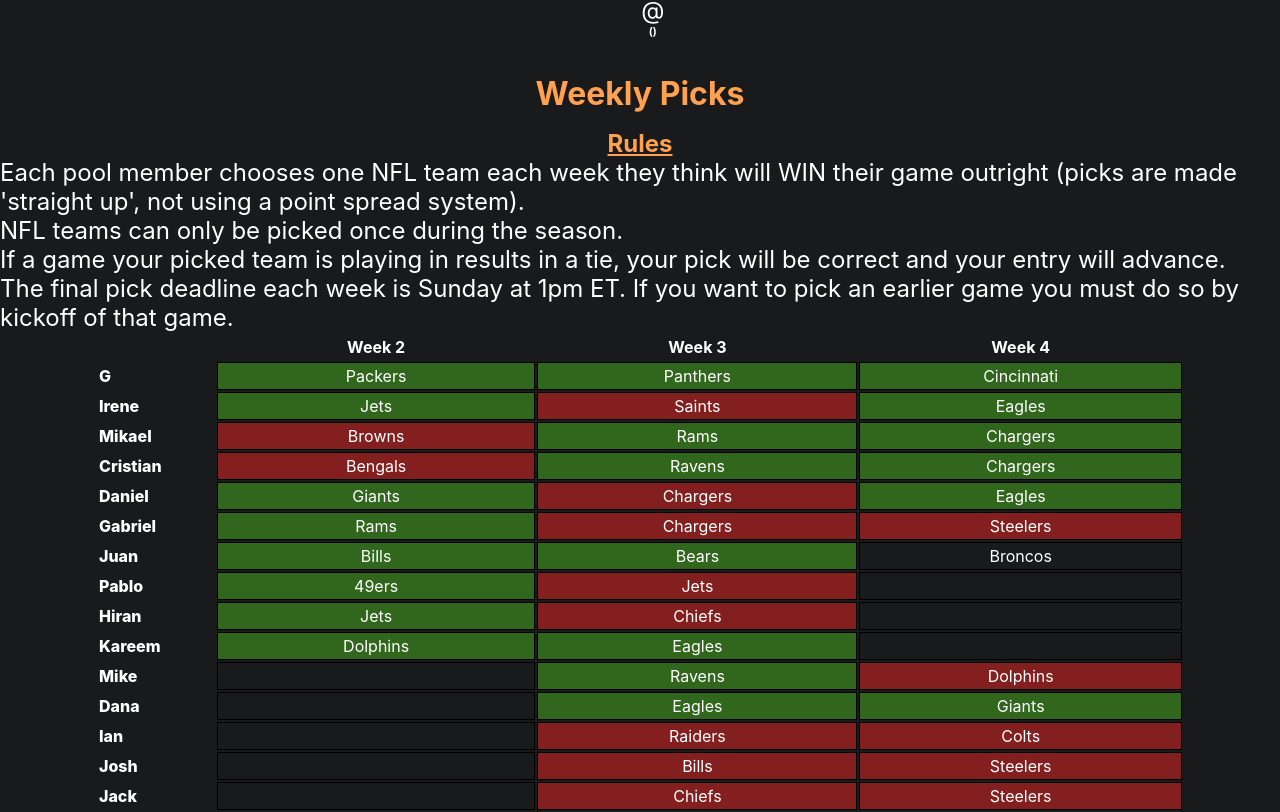
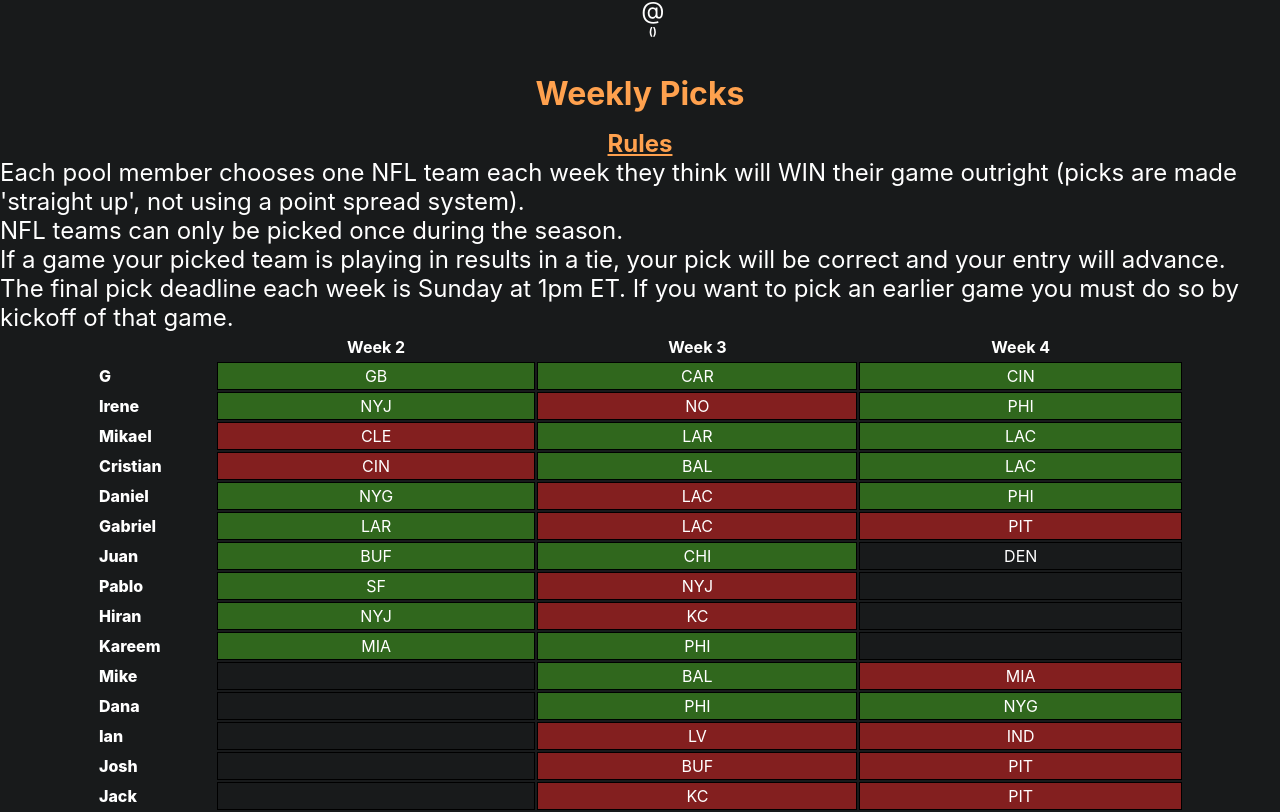
Before and after one commit to gdelv/survivor-pool, a React (Create React App) app: page / in a window 1280 px wide. Shown: the part 375-1187 px from the top of the page. Built offline with nearby package versions, Linux system fonts and the light colour scheme; no server answers; the database is empty.

Commit message:
added picks

```diff
--- a/src/data/sfPoolEntries.js
+++ b/src/data/sfPoolEntries.js
@@ -3,15 +3,15 @@
         "name": "G",
         "picks": [
             {
-                "teamChosen": "Packers",
+                "teamChosen": "GB",
                 "isCorrect": true
             },
             {
-                "teamChosen": "Panthers",
+                "teamChosen": "CAR",
                 "isCorrect": true
             },
             {
-                "teamChosen": "Cincinnati",
+                "teamChosen": "CIN",
                 "isCorrect": true
             }
         ]
@@ -20,15 +20,15 @@
         "name": "Irene",
         "picks": [
             {
-                "teamChosen": "Jets",
+                "teamChosen": "NYJ",
                 "isCorrect": true
             },
             {
-                "teamChosen": "Saints",
+                "teamChosen": "NO",
                 "isCorrect": false
             },
             {
-                "teamChosen": "Eagles",
+                "teamChosen": "PHI",
                 "isCorrect": true
             }
         ]
@@ -37,15 +37,15 @@
         "name": "Mikael",
         "picks": [
             {
-                "teamChosen": "Browns",
+                "teamChosen": "CLE",
                 "isCorrect": false
             },
             {
-                "teamChosen": "Rams",
+                "teamChosen": "LAR",
                 "isCorrect": true
             },
             {
-                "teamChosen": "Chargers",
+                "teamChosen": "LAC",
                 "isCorrect": true
             }
         ]
@@ -54,15 +54,15 @@
         "name": "Cristian",
         "picks": [
             {
-                "teamChosen": "Bengals",
+                "teamChosen": "CIN",
                 "isCorrect": false
             },
             {
-                "teamChosen": "Ravens",
+                "teamChosen": "BAL",
                 "isCorrect": true
             },
             {
-                "teamChosen": "Chargers",
+                "teamChosen": "LAC",
                 "isCorrect": true
             }
         ]
@@ -71,15 +71,15 @@
         "name": "Daniel",
         "picks": [
             {
-                "teamChosen": "Giants",
+                "teamChosen": "NYG",
                 "isCorrect": true
             },
             {
-                "teamChosen": "Chargers",
+                "teamChosen": "LAC",
                 "isCorrect": false
             },
             {
-                "teamChosen": "Eagles",
+                "teamChosen": "PHI",
                 "isCorrect": true
             }
         ]
@@ -88,15 +88,15 @@
         "name": "Gabriel",
         "picks": [
             {
-                "teamChosen": "Rams",
+                "teamChosen": "LAR",
                 "isCorrect": true
             },
             {
-                "teamChosen": "Chargers",
+                "teamChosen": "LAC",
                 "isCorrect": false
             },
             {
-                "teamChosen": "Steelers",
+                "teamChosen": "PIT",
                 "isCorrect": false
             }
         ]
@@ -105,15 +105,15 @@
         "name": "Juan",
         "picks": [
             {
-                "teamChosen": "Bills",
+                "teamChosen": "BUF",
                 "isCorrect": true
             },
             {
-                "teamChosen": "Bears",
+                "teamChosen": "CHI",
                 "isCorrect": true
             },
             {
-                "teamChosen": "Broncos",
+                "teamChosen": "DEN",
                 "isCorrect": null
             }
         ]
@@ -122,11 +122,11 @@
         "name": "Pablo",
         "picks": [
             {
-                "teamChosen": "49ers",
+                "teamChosen": "SF",
                 "isCorrect": true
             },
             {
-                "teamChosen": "Jets",
+                "teamChosen": "NYJ",
                 "isCorrect": false
             },
             {
@@ -139,11 +139,11 @@
         "name": "Hiran",
         "picks": [
             {
-                "teamChosen": "Jets",
+                "teamChosen": "NYJ",
                 "isCorrect": true
             },
             {
-                "teamChosen": "Chiefs",
+                "teamChosen": "KC",
                 "isCorrect": false
             },
             {
@@ -156,11 +156,11 @@
         "name": "Kareem",
         "picks": [
             {
-                "teamChosen": "Dolphins",
+                "teamChosen": "MIA",
                 "isCorrect": true
             },
             {
-                "teamChosen": "Eagles",
+                "teamChosen": "PHI",
                 "isCorrect": true
             },
             {
@@ -177,11 +177,11 @@
                 "isCorrect": null
             },
             {
-                "teamChosen": "Ravens",
+                "teamChosen": "BAL",
                 "isCorrect": true
             },
             {
-                "teamChosen": "Dolphins",
+                "teamChosen": "MIA",
                 "isCorrect": false
             }
         ]
@@ -194,11 +194,11 @@
                 "isCorrect": null
             },
             {
-                "teamChosen": "Eagles",
+                "teamChosen": "PHI",
                 "isCorrect": true
             },
             {
-                "teamChosen": "Giants",
+                "teamChosen": "NYG",
                 "isCorrect": true
             }
         ]
@@ -211,11 +211,11 @@
                 "isCorrect": null
             },
             {
-                "teamChosen": "Raiders",
+                "teamChosen": "LV",
                 "isCorrect": false
             },
             {
-                "teamChosen": "Colts",
+                "teamChosen": "IND",
                 "isCorrect": false
             }
         ]
@@ -228,11 +228,11 @@
                 "isCorrect": null
             },
             {
-                "teamChosen": "Bills",
+                "teamChosen": "BUF",
                 "isCorrect": false
             },
             {
-                "teamChosen": "Steelers",
+                "teamChosen": "PIT",
                 "isCorrect": false
             }
         ]
@@ -245,11 +245,11 @@
                 "isCorrect": null
             },
             {
-                "teamChosen": "Chiefs",
+                "teamChosen": "KC",
                 "isCorrect": false
             },
             {
-                "teamChosen": "Steelers",
+                "teamChosen": "PIT",
                 "isCorrect": false
             }
         ]
```
